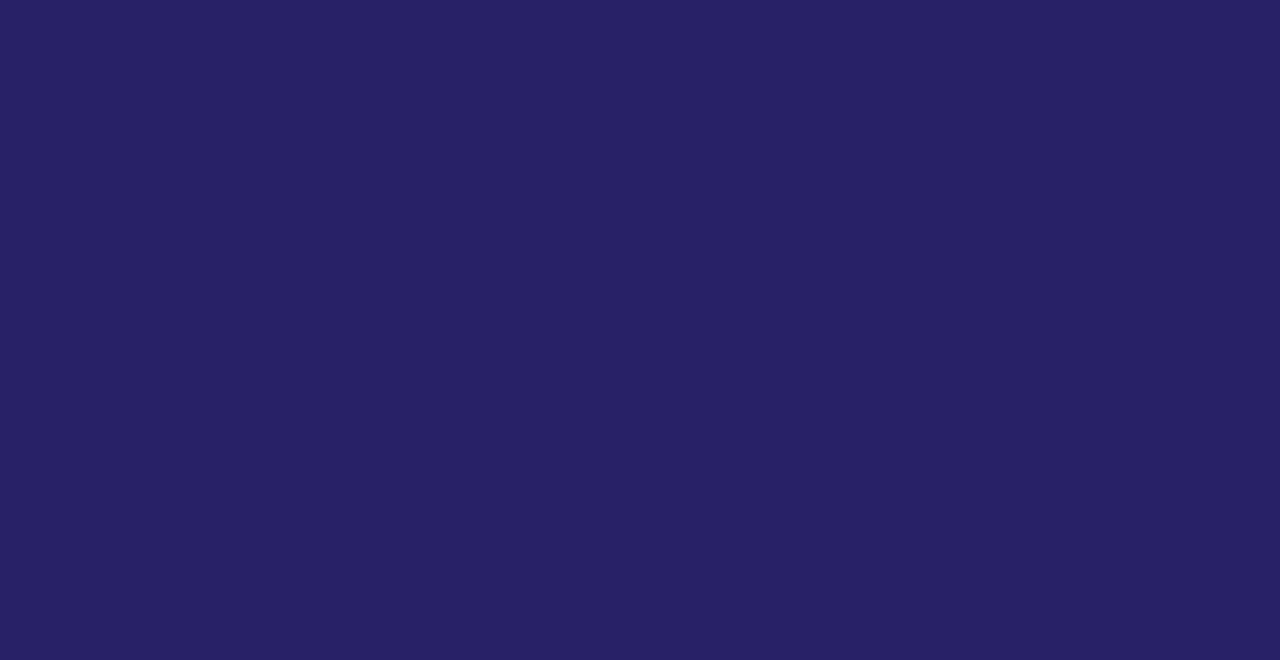
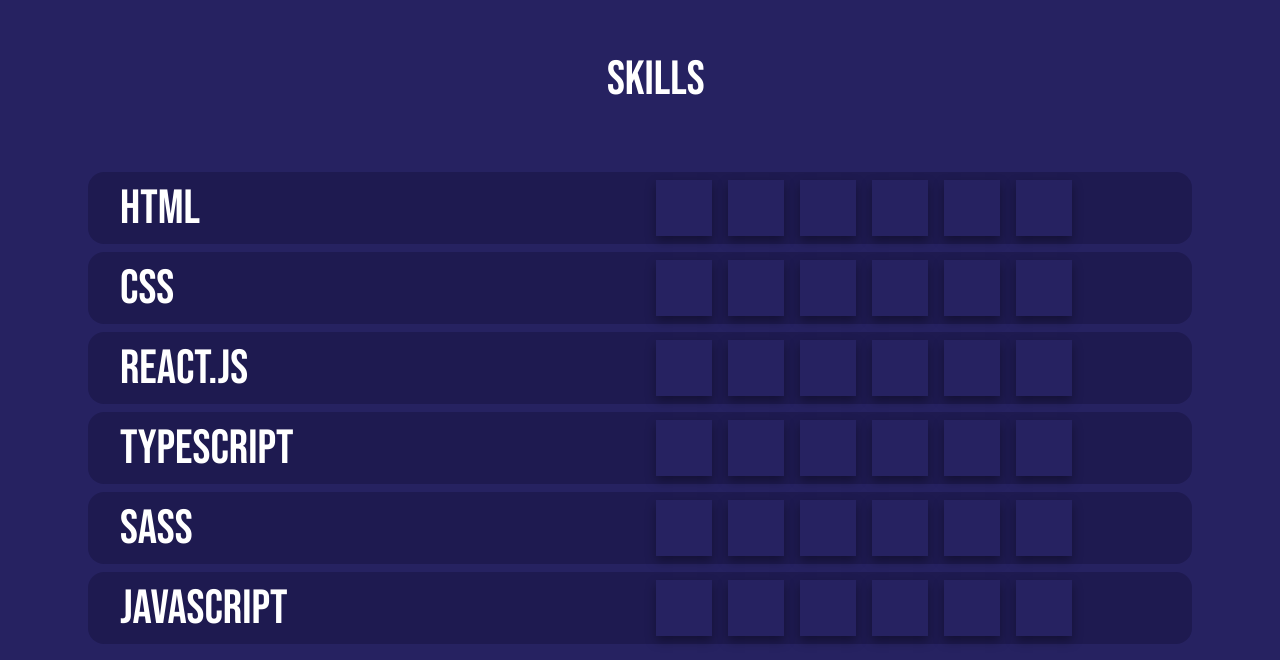
Before and after one commit to mateusfranca97/LandingPage, a React (Vite) app: page / in a window 1280 px wide. Shown: the part 1341-2001 px from the top of the page. Before the commit the page ends 1368 px from the top, so only its background shows below. Built offline with nearby package versions, Linux system fonts and the light colour scheme.

Commit message:
27/02
+Power
+SkillComponents

```diff
--- a/src/components/Main/index.tsx
+++ b/src/components/Main/index.tsx
@@ -1,3 +1,4 @@
+import { SkillComponent } from "../SkillComponent";
 import { Container } from "./style";
 
 
@@ -13,12 +14,22 @@ export function Main(){
                 <div className="text" >
                     <h1>Sobre</h1>
                     <text>
-                        Estou começando minha carreira como desenvolvedor <span>DEV FRONT</span> e
+                        Estou começando minha carreira como desenvolvedor <span>FRONT-END</span> e
                         esse é meu portifólio para apresentar um pouco sobre mim e meus projetos,
                         espero que goste :<text>&#41;</text>
                     </text>
                 </div>
             </div>
+
+            <div className="skills">
+                <h1>Skills</h1>
+                <SkillComponent text="HTML"/>
+                <SkillComponent text="CSS"/>
+                <SkillComponent text="REACT.JS"/>
+                <SkillComponent text="TYPESCRIPT"/>
+                <SkillComponent text="SASS"/>
+                <SkillComponent text="JAVASCRIPT"/>
+            </div>
         </Container>
     )
 }
--- a/src/components/Main/style.ts
+++ b/src/components/Main/style.ts
@@ -5,15 +5,24 @@ export const Container = styled.main`
     padding-top: 8rem;
     margin: 0rem 5rem;
 
+    h1,span{
+        font-size: 3rem;
+        color: var(--fontColor);
+        font-family: 'Bebas Neue',sans-serif;
+    }
+
+    .text{
+            display:flex;
+            flex-direction:column;
+            justify-content: center;
+            align-items: center;
+    }
 
     .home{
         height: 70vh;
 
         h1, span{
             margin-top: 5rem;
-            font-family: 'Bebas Neue';
-            font-size: 3rem;
-            color: var(--fontColor);
 
             span{
                 color: var(--secondaryColor);
@@ -24,27 +33,26 @@ export const Container = styled.main`
     .about{
         height: 65vh;
 
-        .text{
-            display:flex;
-            flex-direction:column;
-            justify-content: center;
-            align-items: center;
-
-        h1{
-            font-size: 3rem;
-            color: var(--fontColor);
-            font-family: 'Bebas Neue',sans-serif;
-        }
-
         text{
             color: var(--fontColor);
             font-size: 2rem;
             font-weight: normal;
 
             span{
+                font-family:'Nunito', sans-serif;
+                font-size: 2rem;
                 color: var(--secondaryColor);
             }
         }
+    }
 
+    .skills{
+        display: flex;
+        flex-direction: column;
+
+        h1{
+            margin-left: 47%;
+            padding-bottom: 2rem;
+        }
     }
 `
--- /dev/null
+++ b/src/components/Power/index.tsx
@@ -0,0 +1,9 @@
+import { Container } from './style'
+
+export function Power(){
+    return(
+        <Container>
+
+        </Container>
+    )
+}
--- /dev/null
+++ b/src/components/Power/style.ts
@@ -0,0 +1,10 @@
+import styled from 'styled-components'
+
+export const Container = styled.div`
+    height: 3.5rem;
+    width: 3.5rem;
+    background: var(--primaryColor);
+
+    margin-left: 1rem;
+    box-shadow: rgba(0, 0, 0, 0.35) 0px 5px 10px;
+`
--- /dev/null
+++ b/src/components/SkillComponent/index.tsx
@@ -0,0 +1,27 @@
+import { Power } from "../Power"
+import { Container } from "./style"
+
+type SkillComponentProps = {
+    text: string;
+
+}
+
+export function SkillComponent(props: SkillComponentProps){
+    return(
+        <Container>
+            <div className="name">
+                <li>{props.text}</li>
+            </div>
+
+            <div className="power">
+                <Power/>
+                <Power/>
+                <Power/>
+                <Power/>
+                <Power/>
+                <Power/>
+            </div>
+
+        </Container>
+    )
+}
--- /dev/null
+++ b/src/components/SkillComponent/style.ts
@@ -0,0 +1,33 @@
+import styled from 'styled-components'
+
+export const Container = styled.li`
+
+    *{
+        font-family:'Bebas Neue';
+    }
+
+    list-style: none;
+    display: flex;
+    justify-content: space-between;
+    align-items: center;
+
+    color: var(--fontColor);
+    font-size: 3rem;
+
+    height:4.5rem;
+    background: var(--backgroundSkill);
+    border-radius: 1rem;
+    margin-bottom: .5rem;
+
+    .name{
+        width: 50%;
+        margin-left: 2rem;
+    }
+
+    .power{
+        display: flex;
+        width: 50%;
+        margin-right: 2rem;
+    }
+
+`
--- a/src/styles/global.ts
+++ b/src/styles/global.ts
@@ -6,6 +6,7 @@ export const GlobalStyle = createGlobalStyle`
         --primaryColor: rgb(38, 34, 97);
         --secondaryColor: rgb(238, 64, 54);
         --tertiaryColor: rgb(250, 175, 64);
+        --backgroundSkill: #1E1A50;
         --fontColor: #FFFFFF;
     }
 
@@ -21,5 +22,6 @@ export const GlobalStyle = createGlobalStyle`
 
     body {
         background: var(--primaryColor);
+        /* overflow: hidden;  Hide scrollbars */
     }
 `
```
